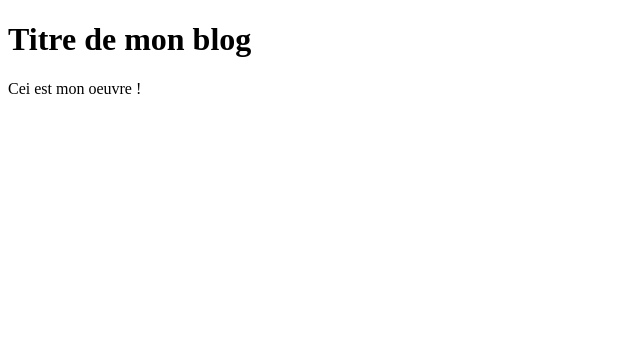
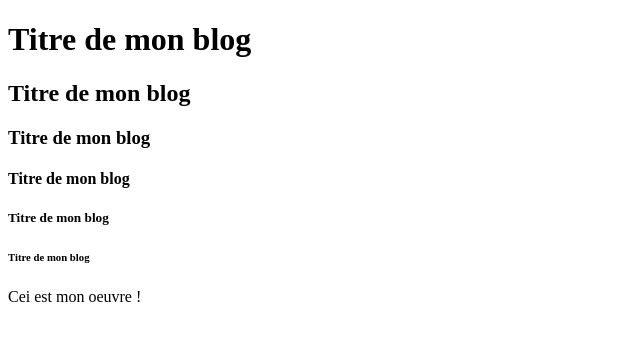
Before and after one commit to carodenda/monBlog, a plain HTML site: page index.html in a window 1280 px wide. Shown: the whole page, without its empty margins (0-640 px from the left). Drawn offline with Linux system fonts and the light colour scheme.

Commit message:
Update index.html

```diff
--- a/index.html
+++ b/index.html
@@ -6,6 +6,11 @@
 <body>
 
 <h1>Titre de mon blog</h1>
+ <h2>Titre de mon blog</h2>
+ <h3>Titre de mon blog</h3>
+ <h4>Titre de mon blog</h4>
+ <h5>Titre de mon blog</h5>
+ <h6>Titre de mon blog</h6>
 <p>Cei est mon oeuvre !</p>
 
 </body>
```
